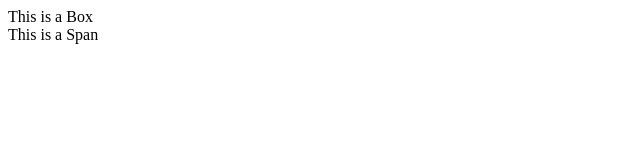
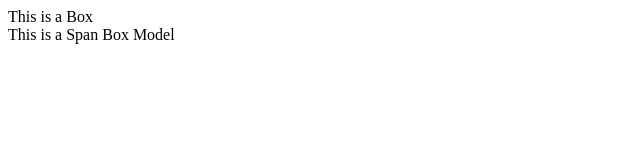
Before and after one commit to MaheshKumar1533/WebDev-Tutorial, a plain HTML site: page Box-Model.html in a window 1280 px wide. Shown: the full height of the page, 0-640 px from the left. Drawn offline with Linux system fonts and the light colour scheme.

Commit message:
Empty Commit

```diff
--- a/Box-Model.html
+++ b/Box-Model.html
@@ -8,5 +8,6 @@
 <body>
     <div>This is a Box</div>
     <span>This is a Span</span>
+    Box Model
 </body>
 </html>
```
